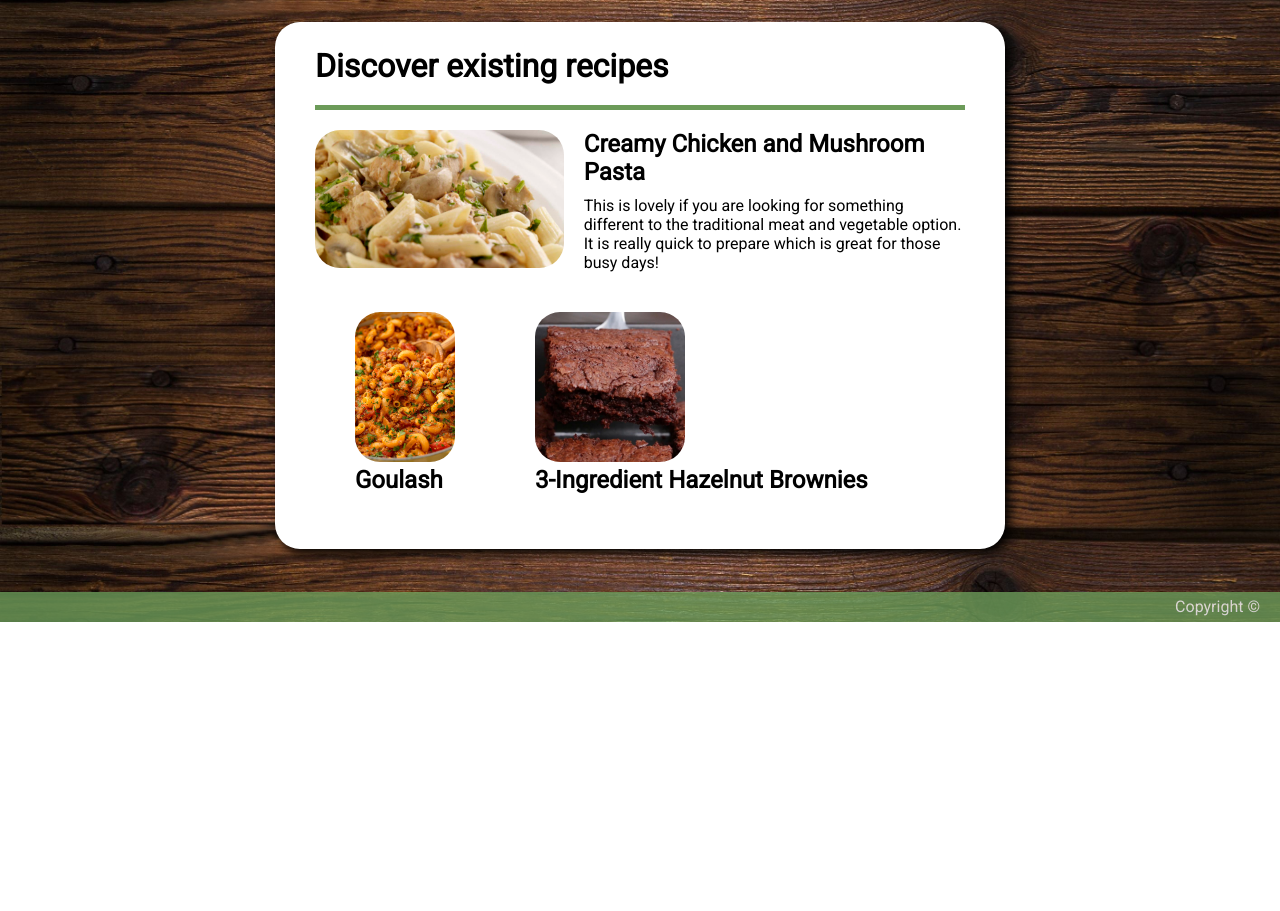
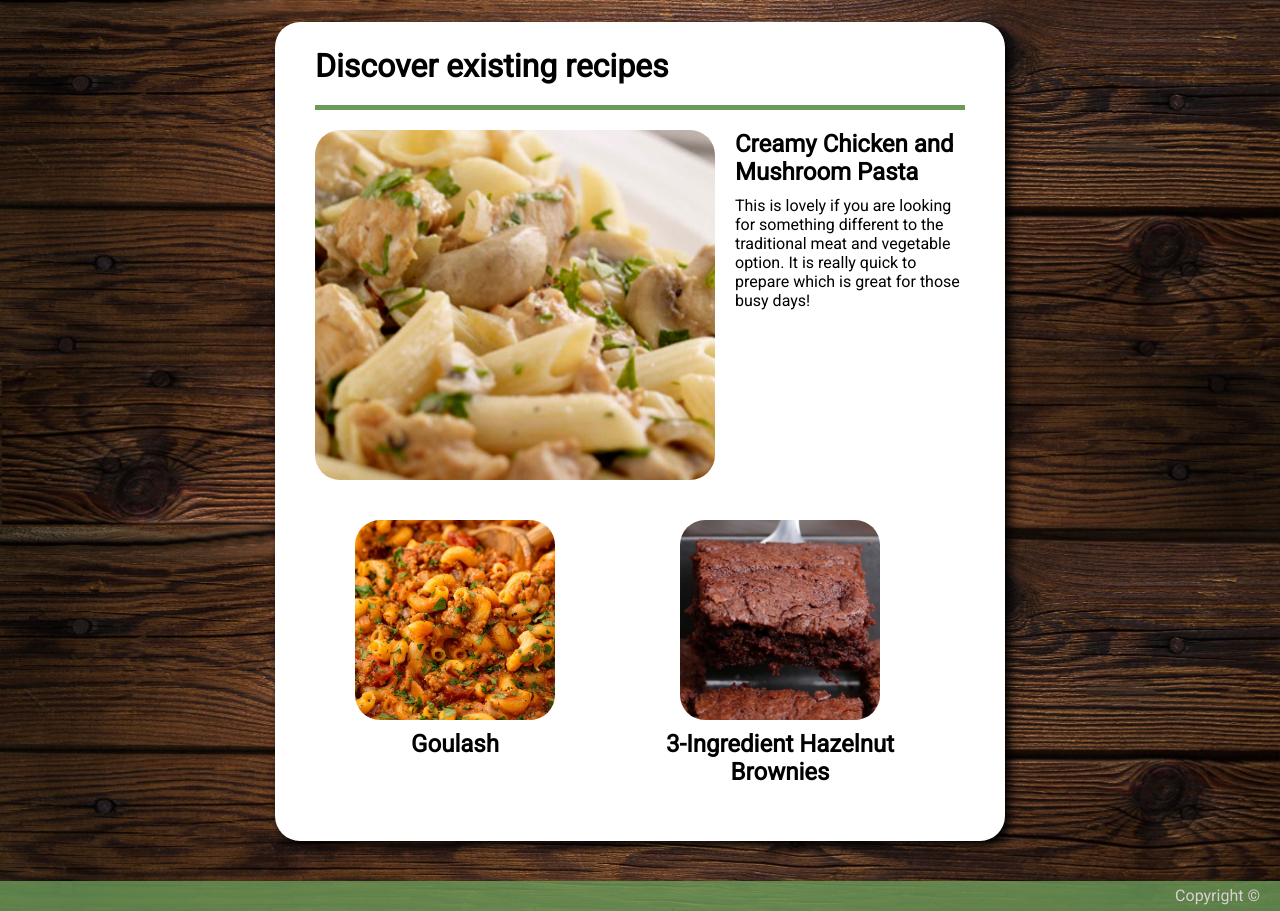
Before and after one commit to GDSourceMakers/Web-Recepies, a PHP site: page /discover.html in a window 1280 px wide. Shown: the part 178-1089 px from the top of the page. Before the commit the page ends 800 px from the top, so only its background shows below. Run offline with PHP 8.4, Linux system fonts and the light colour scheme.

Commit message:
Discover html/css
fixed images cropping, resizing and positioning

```diff
--- a/css/discover.css
+++ b/css/discover.css
@@ -23,9 +23,41 @@
     padding-bottom: 20px;
 }
 
-img{
-    max-width: 100%;
+/*this one crops the image*/
+.crop_big{
+    width: 400px;
+    height: 350px;
+    overflow: hidden;
     border-radius: 25px;
+}
+
+/*this one resizes the image*/
+.crop_big img {
+    object-fit: cover;
+    object-position: center;
+    width: 400px;
+    height: 350px;
+}
+
+/*this one crops the image*/
+.crop_small{
+    width: 200px;
+    height: 200px;
+    overflow: hidden;
+    border-radius: 25px;
+}
+
+/*this one resizes the image*/
+.crop_small img {
+    object-fit: cover;
+    object-position: center;
+    width: 200px;
+    height: 200px;
+}
+
+.centered{
+    text-align: center;
+    margin: auto;
 }
 
 .big_img_div{
@@ -45,11 +77,13 @@ img{
 
 .img_small{
     max-height: 150px;
+    flex-grow: 1;
 }
 
 .title_small{
     font-size: large;
     vertical-align: center;
+    padding-top: 10px;
 }
 
 .flex_col{
@@ -65,10 +99,6 @@ img{
     color: black;
 }
 
-.description{
-
-}
-
 .align{
     padding-left: 20px;
 }
--- a/discover.html
+++ b/discover.html
@@ -34,7 +34,7 @@
         <div class="card content">
             <div class="page_title">Discover existing recipes</div>
             <div class="big_recipe">
-                <a href="/recipes/recipe2.html"><div class="big_img_div"><img class="big_img" src="/img/recipe_img/recipe_creamy-chicken-and-mushroom-pasta1.jpg"></div></a>
+                <a href="/recipes/recipe2.html"><div class="big_img_div crop_big"><img class="big_img" src="/img/recipe_img/recipe_creamy-chicken-and-mushroom-pasta1.jpg"></div></a>
                 <div class="flex_col justify_content__end">
                     <a href="/recipes/recipe2.html"><div class="title align">Creamy Chicken and Mushroom Pasta</div></a>
                     <div class="description align">
@@ -45,13 +45,13 @@
             </div>
             <div class="small_recipes">
                 <div class="space_evenly">
-                    <div><img class="img_small" src="/img/recipe_img/goulash.jpg"></div>
-                    <div class="title title_small">Goulash</div>
+                    <a href="/recipes/recipe4.html"> <div class="centered crop_small"><img src="/img/recipe_img/goulash.jpg"></div></a>
+                    <a href="/recipes/recipe4.html"> <div class="title title_small centered">Goulash</div></a>
                 </div>
 
                 <div class="space_evenly">
-                    <div><img class="img_small" src="/img/recipe_img/BFV12650_3-IngredientChocolateDesserts-FB1080SQ.jpg"></div>
-                    <div class="title title_small">3-Ingredient Hazelnut Brownies</div>
+                    <a href="/recipes/recipe3.html"><div class="centered crop_small"><img src="/img/recipe_img/BFV12650_3-IngredientChocolateDesserts-FB1080SQ.jpg"></div></a>
+                    <a href="/recipes/recipe3.html"><div class="title title_small centered">3-Ingredient Hazelnut Brownies</div></a>
                 </div>
             </div>
         </div>
```
